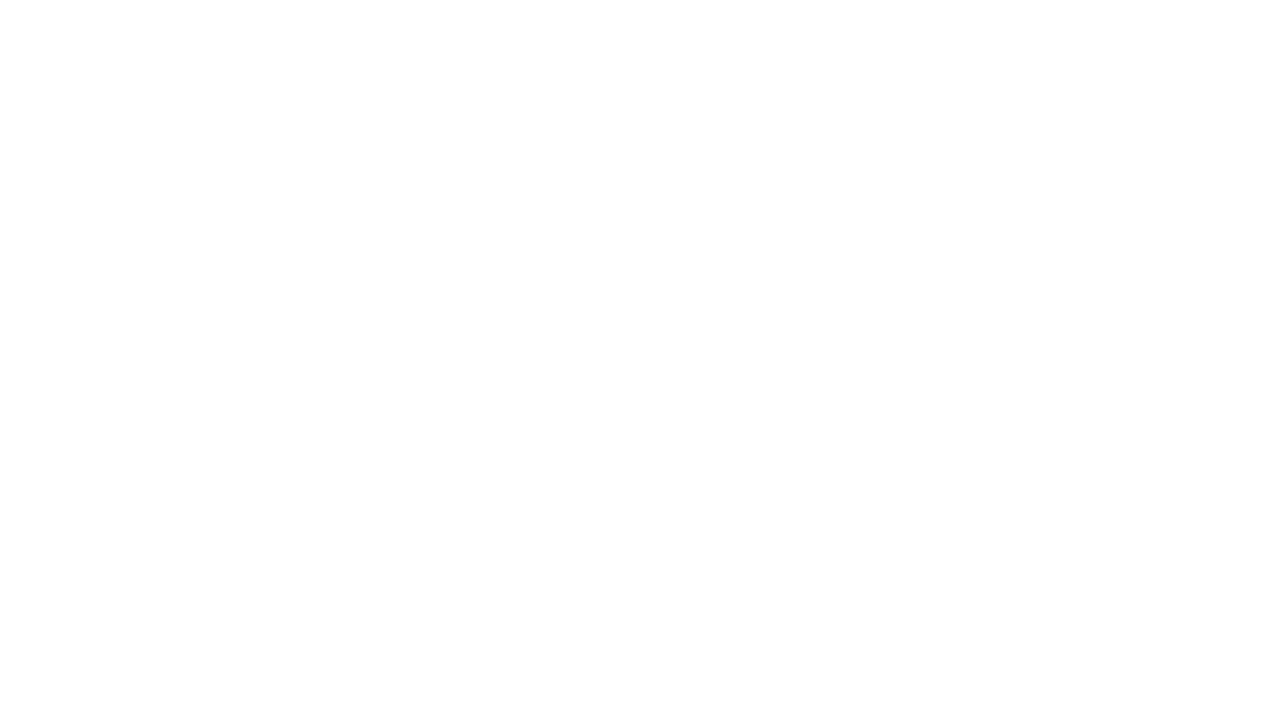
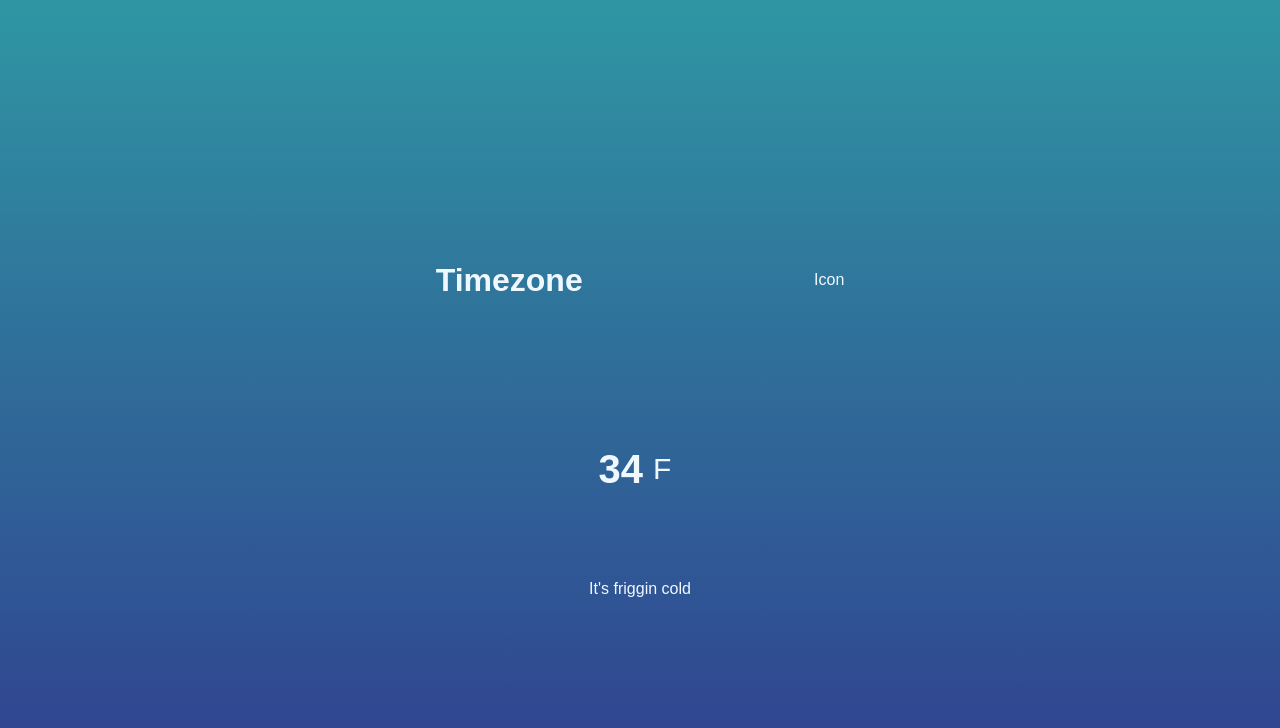
Before and after one commit to igorsmasc/Weatherjs-app, a plain HTML site: page index.html in a window 1280 px wide. Drawn offline with Linux system fonts and the light colour scheme.

Commit message:
Basic structure

```diff
--- a/app.js
+++ b/app.js
@@ -0,0 +1,3 @@
+window.addEventListener('load' () => {
+
+});
--- a/index.html
+++ b/index.html
@@ -4,11 +4,24 @@
     <meta charset="UTF-8" />
     <meta name="viewport" content="width=device-width, initial-scale=1.0" />
     <meta http-equiv="X-UA-Compatible" content="ie=edge" />
+    <link rel="stylesheet" href="./style.css">
     <title>Weather</title>
   </head>
   <body>
 
 
+    <div class="location">
+      <h1 class="location-timezone">Timezone</h1>
+      <p>Icon</p>
+    </div>
+
+    <div class="temperature">
+      <div class="degree-section">
+      <h2 class="temperature-degree">34</h2>
+      <span>F</span>
+    </div>
+      <div class="temperature-description">It's friggin cold</div>
+    </div>
 
     <script src="app.js"></script>
   </body>
--- a/style.css
+++ b/style.css
@@ -0,0 +1,45 @@
+* {
+  margin: 0;
+  padding: 0;
+  box-sizing: border-box;
+}
+
+body {
+  height: 100vh;
+  display: flex;
+  justify-content: center;
+  flex-direction: column;
+  align-items: center;
+  background: linear-gradient(rgb(47, 150, 163), rgb(48, 62, 143));
+  font-family: sans-serif;
+  color: aliceblue;
+}
+
+.location,
+.temperature {
+    height: 30vh;
+    width: 50%;
+    display: flex;
+    justify-content: space-around;
+    align-items: center;
+}
+
+.temperature {
+    flex-direction: column;
+}
+
+.degree-section {
+    display: flex;
+    align-items: center;
+    cursor: pointer;
+}
+
+.degree-section span {
+    margin: 10px;
+    font-size: 30px;
+
+}
+
+.degree-section h2 {
+    font-size: 40px;
+}
```
